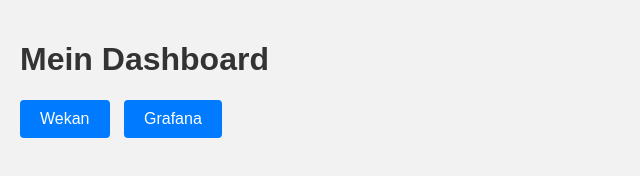
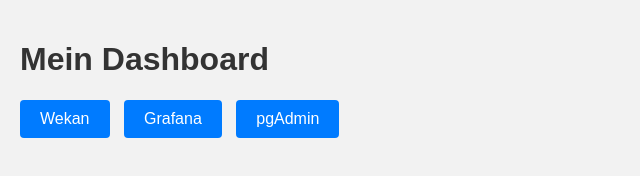
Before and after one commit to MagicMan77/M169_Projekarbeit, a plain HTML site: page index.html in a window 1280 px wide. Shown: the whole page, without its empty margins (0-640 px from the left). Drawn offline with Linux system fonts and the light colour scheme.

Commit message:
Update index.html

```diff
--- a/index.html
+++ b/index.html
@@ -33,5 +33,6 @@
     <h1>Mein Dashboard</h1>
     <a href="http://localhost:8080" target="_blank" class="button">Wekan</a>
     <a href="http://localhost:3000" target="_blank" class="button">Grafana</a>
+    <a href="http://localhost:5050" target="_blank" class="button">pgAdmin</a>
 </body>
 </html>
```
